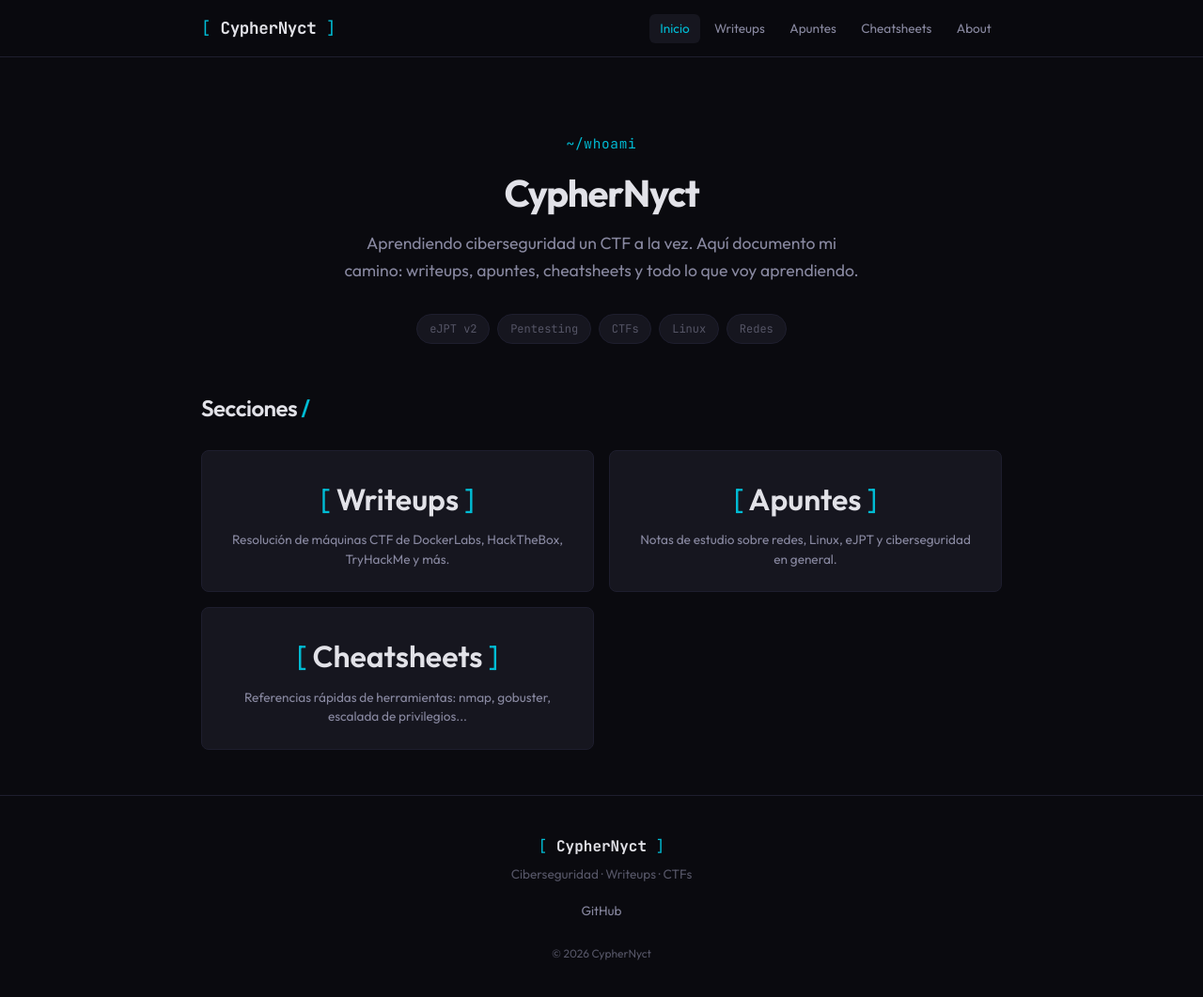
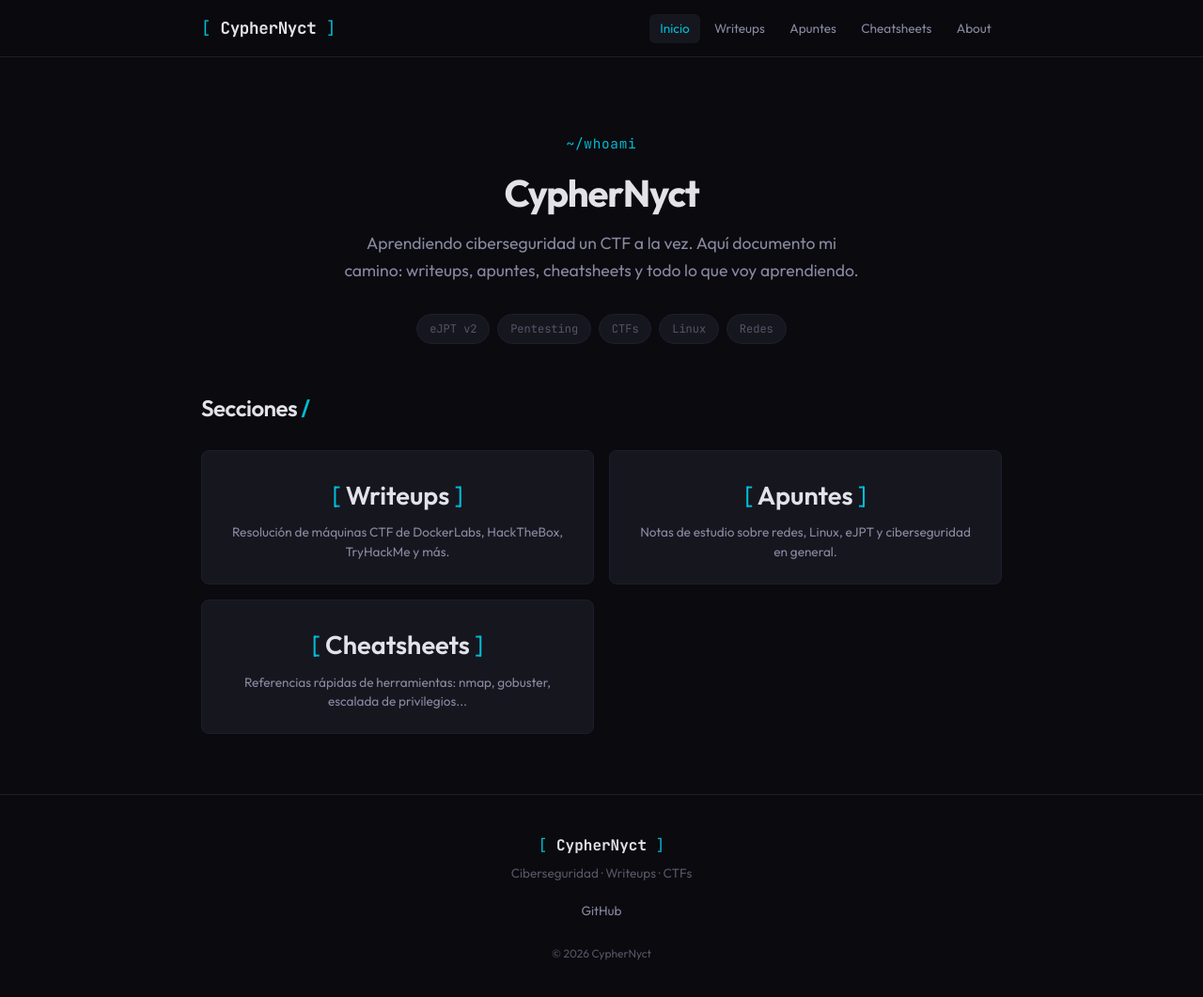
Before and after one commit to CypherNyct/cyphernyct.github.io, a Jekyll site: the page built from index.md, in a window 1280 px wide and 1065 px high. Shown: the top 1061 px of the window at 94% size. Built offline with Jekyll 4.4.1, drawn with Linux system fonts in a browser that asks for light colours.

Commit message:
Update index.md

```diff
--- a/index.md
+++ b/index.md
@@ -22,19 +22,19 @@ title: Inicio
   <h2 class="section-title">Secciones <span class="accent">/</span></h2>
   <div class="cards-grid">
    <a href="{{ '/writeups/' | relative_url }}" class="card" style="text-align: center;">
-  <h3 style="font-size: 2.0em;">
+  <h3 style="font-size: 1.7em;">
     <span class="logo-bracket">[</span> Writeups <span class="logo-bracket">]</span>
   </h3>
   <p>Resolución de máquinas CTF de DockerLabs, HackTheBox, TryHackMe y más.</p>
 </a>
     <a href="{{ '/apuntes/' | relative_url }}" class="card" style="text-align: center;">
-  <h3 style="font-size: 2.0em;">
+  <h3 style="font-size: 1.7em;">
     <span class="logo-bracket">[</span> Apuntes <span class="logo-bracket">]</span>
   </h3>
       <p>Notas de estudio sobre redes, Linux, eJPT y ciberseguridad en general.</p>
     </a>
    <a href="{{ '/cheatsheets/' | relative_url }}" class="card" style="text-align: center;">
-  <h3 style="font-size: 2.0em;">
+  <h3 style="font-size: 1.7em;">
     <span class="logo-bracket">[</span> Cheatsheets <span class="logo-bracket">]</span>
   </h3>
       <p>Referencias rápidas de herramientas: nmap, gobuster, escalada de privilegios...</p>
```
